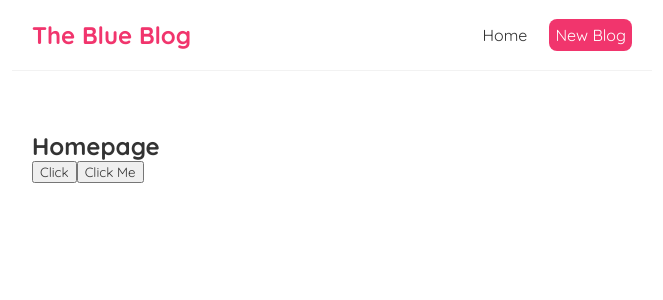
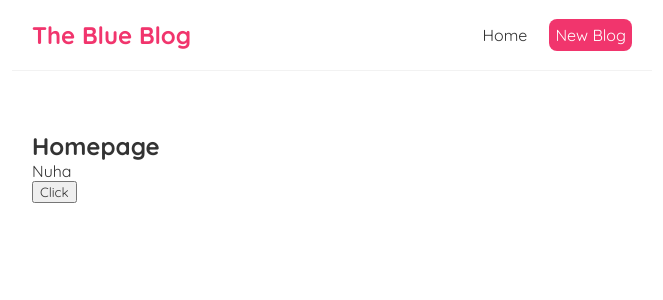
Before and after one commit to NuhaG/pink-blog, a React (Create React App) app: page / in a window 1280 px wide. Shown: the top 300 px of the page, without its empty margins (308-971 px from the left). Built offline with nearby package versions, Linux system fonts and the light colour scheme.

Commit message:
Why use hooks

```diff
--- a/src/home.js
+++ b/src/home.js
@@ -1,18 +1,14 @@
 const Home = () => {
+    let name = 'Nuha'; {/*Not Reactive so hooks are used, not reactive means it won't re-render the varianble on the page after it updates*/}
     const handleClick = (e) => {
-        console.log("Hello World", e); {/* e is event object */}
-    }
-    const handleClick2 = (name, e) => {
-        console.log("Hello " + name,e.target);
+        name = 'Update';
     }
 
     return (
         <div className="home">
             <h2>Homepage</h2>
+            <p>{name}</p>
             <button onClick={handleClick}>Click</button>
-            {/* don't use handleClick() as it would invoke the function even brfore clicking the button */}
-            <button onClick={(e)=>handleClick2("Nuha",e)}>Click Me</button>
-            {/*Passing parameters is nec nut we do not want to invoke the function so we wrap it in an anonymous func*/}
         </div>
      );
 }
```
